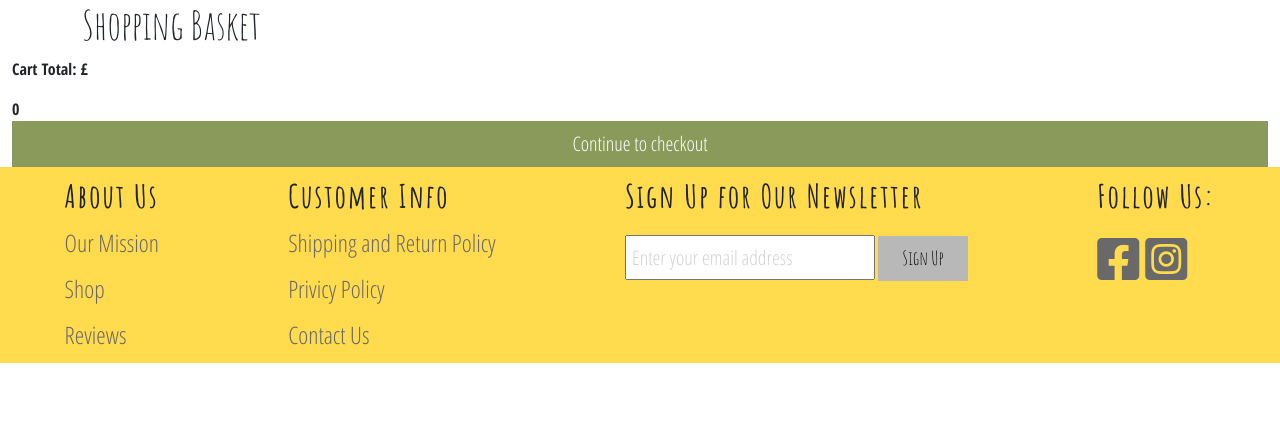
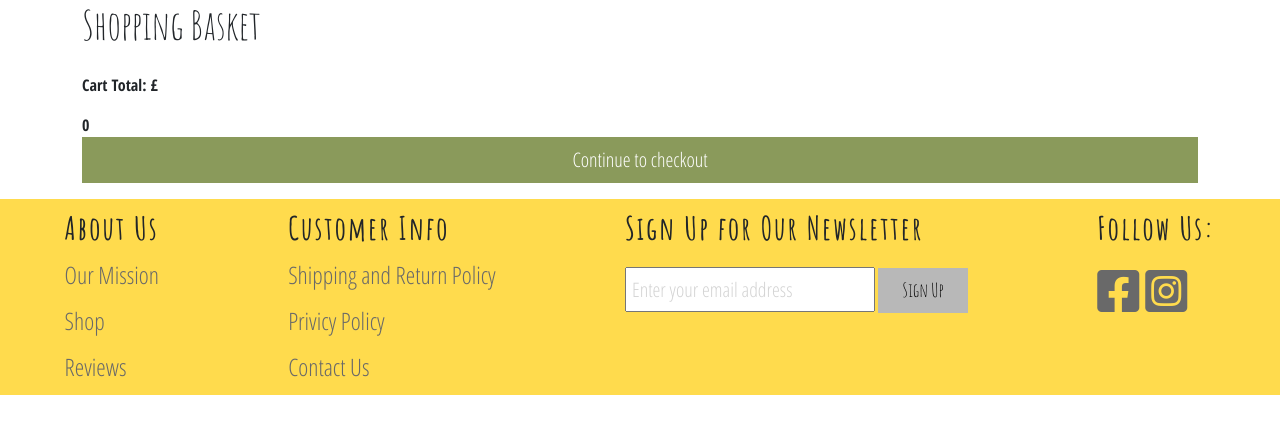
Before and after one commit to ZitaBalint/Fourth-Milestone-Project-Happy-Whale, a Django app: page /cart/ in a window 1280 px wide. Shown: the part 244-667 px from the top of the page. Run offline with Django 3.2, Linux system fonts and the light colour scheme; data comes from the database, SQL or seed files in the repository.

Commit message:
Update cart.html

```diff
--- a/shopping_cart/templates/cart/cart.html
+++ b/shopping_cart/templates/cart/cart.html
@@ -12,7 +12,7 @@
 {% endblock %}
 
 {% block content %}
-<div class="cointer container-fluid">
+<div class="container container-fluid my-3">
     <div class="row">
         <div class="col">
             {% for unit in cart %}
```
